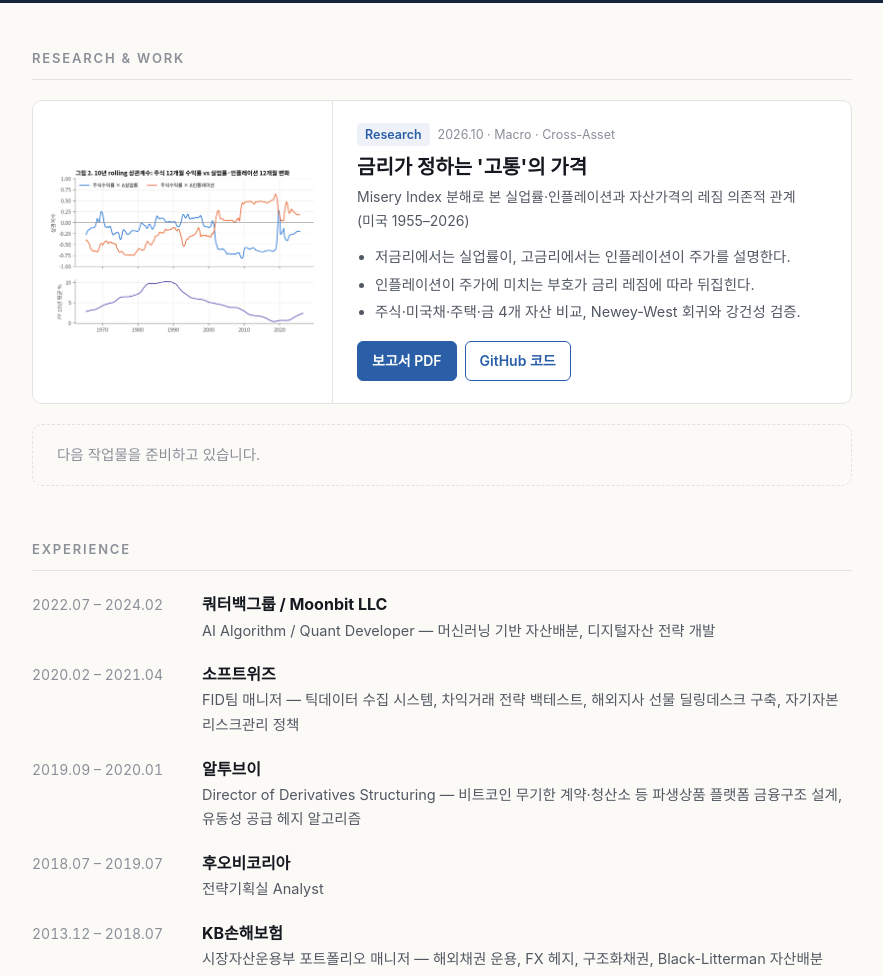
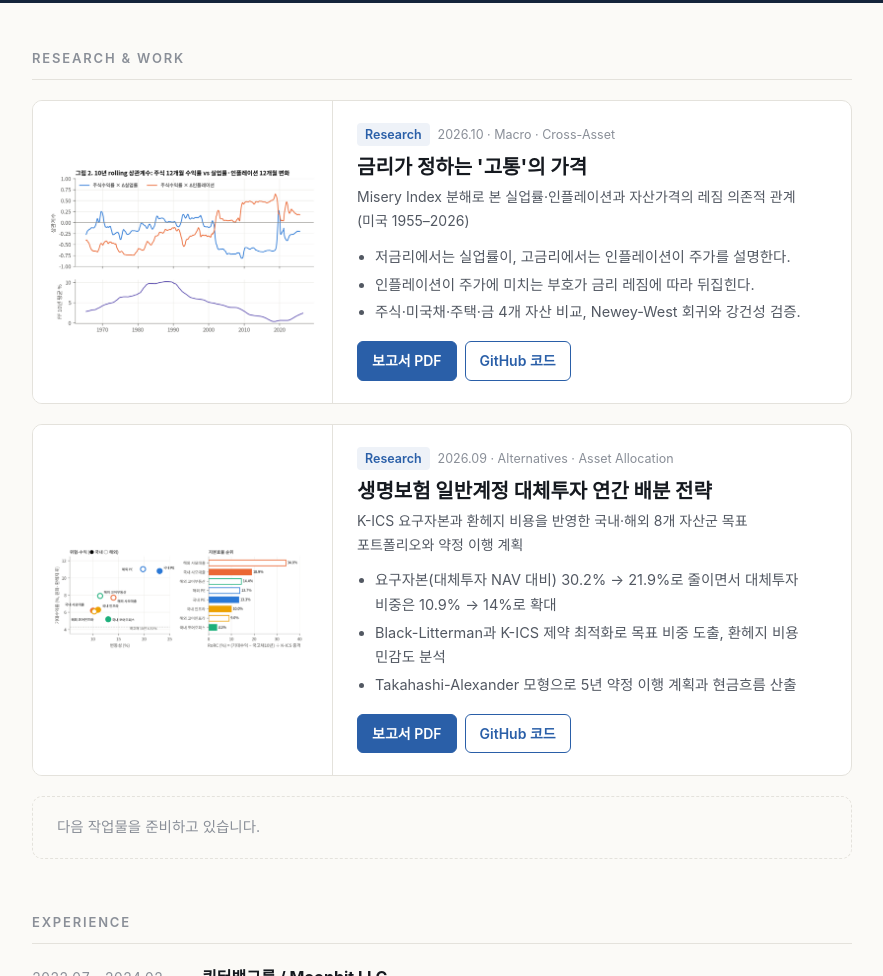
Before and after one commit to bybellajeong/bybellajeong.github.io, a plain HTML site: page index.html in a window 1280 px wide. Shown: the part 408-1384 px from the top of the page, without its empty margins (198-1081 px from the left). Drawn offline with Linux system fonts and the light colour scheme; a web font is replaced by a local one.

Commit message:
Update index.html
Update alt-allocation-research

```diff
--- a/index.html
+++ b/index.html
@@ -119,6 +119,23 @@ footer .wrap{border-top:1px solid var(--line);padding-top:20px}
         </div>
       </div>
     </article>
+    <article class="work">
+      <div class="thumb"><img src="assets/alt-allocation.png" alt="자산군별 위험-수익과 K-ICS 자본효율 순위"></div>
+      <div class="body">
+        <div class="meta"><span class="tag">Research</span><span>2026.09 · Alternatives · Asset Allocation</span></div>
+        <h3>생명보험 일반계정 대체투자 연간 배분 전략</h3>
+        <p class="sub">K-ICS 요구자본과 환헤지 비용을 반영한 국내·해외 8개 자산군 목표 포트폴리오와 약정 이행 계획</p>
+        <ul>
+          <li>요구자본(대체투자 NAV 대비) 30.2% → 21.9%로 줄이면서 대체투자 비중은 10.9% → 14%로 확대</li>
+          <li>Black-Litterman과 K-ICS 제약 최적화로 목표 비중 도출, 환헤지 비용 민감도 분석</li>
+          <li>Takahashi-Alexander 모형으로 5년 약정 이행 계획과 현금흐름 산출</li>
+        </ul>
+        <div class="btns">
+          <a class="btn primary" href="papers/alt-allocation-research.pdf" target="_blank" rel="noopener">보고서 PDF</a>
+          <a class="btn" href="https://github.com/bybellajeong/alt-allocation" target="_blank" rel="noopener">GitHub 코드</a>
+        </div>
+      </div>
+    </article>
     <!-- ===== 작업물 카드 끝 ===== -->
 
     <!--
```
